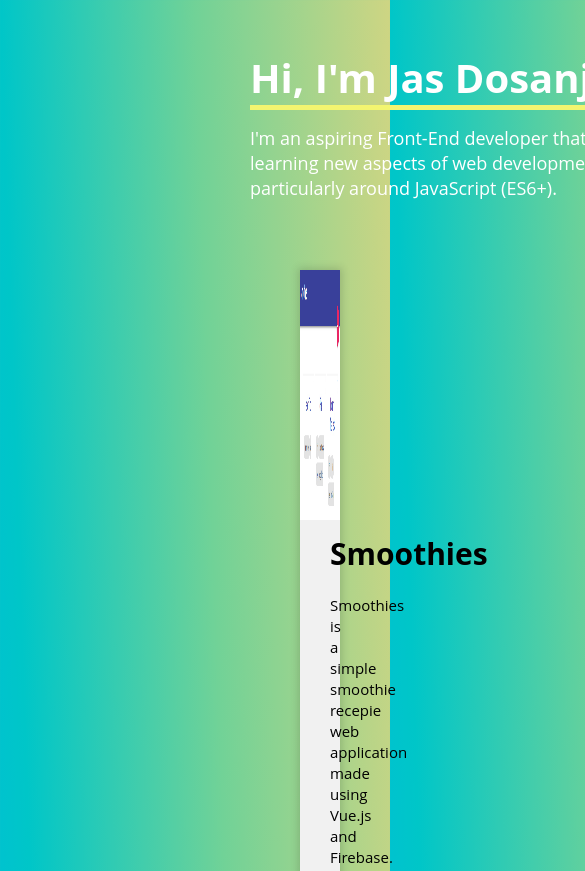
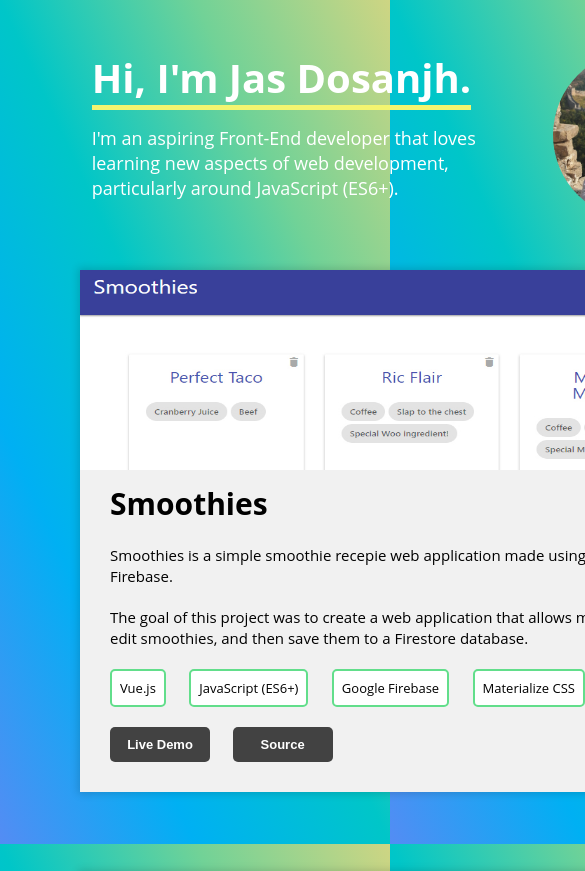
Before and after one commit to jazdosanjh/jazdosanjh.github.io, a plain HTML site: page index.html in a window 390 px wide. Shown: the top 871 px of the page, 585 px wide, since content can reach past the window. Drawn offline with Linux system fonts and the light colour scheme.

Commit message:
Media Queries

```diff
--- a/assets/css/style.css
+++ b/assets/css/style.css
@@ -16,7 +16,9 @@ body {
   font-family: 'Open Sans', sans-serif;
   font-weight: 400;
   line-height: 1.4;
-  background-image: linear-gradient(to right top, #548cf4, #00b0f3, #00c6c8, #71d297, #ced583); }
+  background-image: linear-gradient(to right top, #548cf4, #00b0f3, #00c6c8, #71d297, #ced583);
+  background-repeat: no-repeat;
+  background-attachment: fixed; }
 
 h2 {
   font-size: 3rem; }
@@ -30,10 +32,20 @@ a {
   color: #FFF; }
 
 .header {
-  padding: 5rem 25rem;
+  margin: 5rem 25rem;
   display: grid;
   grid-template-columns: 2fr 1fr;
-  color: #FFF; }
+  color: #FFF;
+  min-width: 71rem; }
+  @media only screen and (max-width: 62.5em) {
+    .header {
+      margin: 5rem 20rem; } }
+  @media only screen and (max-width: 56.875em) {
+    .header {
+      margin: 5rem 15rem; } }
+  @media only screen and (max-width: 50em) {
+    .header {
+      margin: 5rem 8rem; } }
 
 .header-content {
   width: 45rem;
@@ -55,13 +67,26 @@ a {
   display: grid;
   grid-template-columns: minmax(4rem, 1fr);
   grid-row-gap: 8rem;
-  padding: 0 30rem; }
+  margin: 0 25rem; }
+  @media only screen and (max-width: 62.5em) {
+    .project {
+      margin: 0 20rem; } }
+  @media only screen and (max-width: 56.875em) {
+    .project {
+      margin: 0 15rem; } }
+  @media only screen and (max-width: 50em) {
+    .project {
+      margin: 0 8rem; } }
   .project-box {
     background: #F1F1F1;
-    box-shadow: 0px 0px 8px 2px rgba(0, 0, 0, 0.15); }
+    box-shadow: 0 0 8px 2px rgba(0, 0, 0, 0.15);
+    min-width: 65rem; }
     .project-box img {
       width: 100%;
       height: 25rem; }
+      @media only screen and (max-width: 50em) {
+        .project-box img {
+          height: 20rem; } }
   .project-content {
     padding: 1rem 3rem; }
   .project-skills {
@@ -73,7 +98,8 @@ a {
       padding: .8rem;
       margin: 2rem 2rem 2rem 0;
       border-radius: 5px;
-      border: 2px solid #62DE8B; }
+      border: 2px solid #62DE8B;
+      background: #FFF; }
 
 .btn {
   margin: 0 2rem 2rem 0;
--- a/assets/sass/_base.scss
+++ b/assets/sass/_base.scss
@@ -8,12 +8,12 @@ $color-feature: #F3F570;
 $color-white: #FFF;
 
 // Media Queries
-$bp-large: 68.75em; // 1100px
-$bp-medium: 56.25em; // 900px
+$bp-large: 62.5em; // 1000px
+$bp-medium: 56.875em; // 910px
 $bp-med-sm: 50.00em; // 800px
-$bp-small: 37.5em; // 600px
-$bp-xs: 31.25em; // 500px
-$bp-xxs: 23.44em; // 375px
+// $bp-small: 37.5em; // 600px
+// $bp-xs: 31.25em; // 500px
+// $bp-xxs: 23.44em; // 375px
 
 
 * {
@@ -39,6 +39,8 @@ body {
     font-weight: 400;
     line-height: 1.4;
     background-image: linear-gradient(to right top, #548cf4, #00b0f3, #00c6c8, #71d297, #ced583);
+    background-repeat: no-repeat;
+    background-attachment: fixed;
 }
 
 h2 {
--- a/assets/sass/_header.scss
+++ b/assets/sass/_header.scss
@@ -1,8 +1,21 @@
 .header {
-    padding: 5rem 25rem;
+    margin: 5rem 25rem;
     display: grid;
     grid-template-columns: 2fr 1fr;
     color: $color-white;
+    min-width: 71rem;
+
+    @media only screen and (max-width: $bp-large) {
+        margin: 5rem 20rem;
+    }
+
+    @media only screen and (max-width: $bp-medium) {
+        margin: 5rem 15rem;
+    }
+
+    @media only screen and (max-width: $bp-med-sm) {
+        margin: 5rem 8rem;
+    }
 }
 
 .header-content {
--- a/assets/sass/_projects.scss
+++ b/assets/sass/_projects.scss
@@ -2,15 +2,32 @@
     display: grid;
     grid-template-columns: minmax(4rem, 1fr);
     grid-row-gap: 8rem;
-    padding: 0 30rem;
+    margin: 0 25rem;
+
+    @media only screen and (max-width: $bp-large) {
+        margin: 0 20rem;
+    }
+
+    @media only screen and (max-width: $bp-medium) {
+        margin: 0 15rem;
+    }
+
+    @media only screen and (max-width: $bp-med-sm) {
+        margin: 0 8rem;
+    }
 
     &-box {
         background: #F1F1F1;
-        box-shadow: 0px 0px 8px 2px rgba(0,0,0,0.15);
+        box-shadow: 0 0 8px 2px rgba(0,0,0,0.15);
+        min-width: 65rem;
 
         img {
             width: 100%;
             height: 25rem;
+
+            @media only screen and (max-width: $bp-med-sm) {
+                height: 20rem;
+            }
         }
     }
 
@@ -31,6 +48,7 @@
             margin: 2rem 2rem 2rem 0;
             border-radius: 5px;
             border: 2px solid $color-skills;
+            background: $color-white;
         }
     }
 }
--- a/index.html
+++ b/index.html
@@ -82,6 +82,7 @@
                     <div class="project-skills">
                         <ul>
                             <li>HTML</li>
+                            <li>CSS</li>
                             <li>CSS Grid</li>
                             <li>Sass</li>
                         </ul>
```
